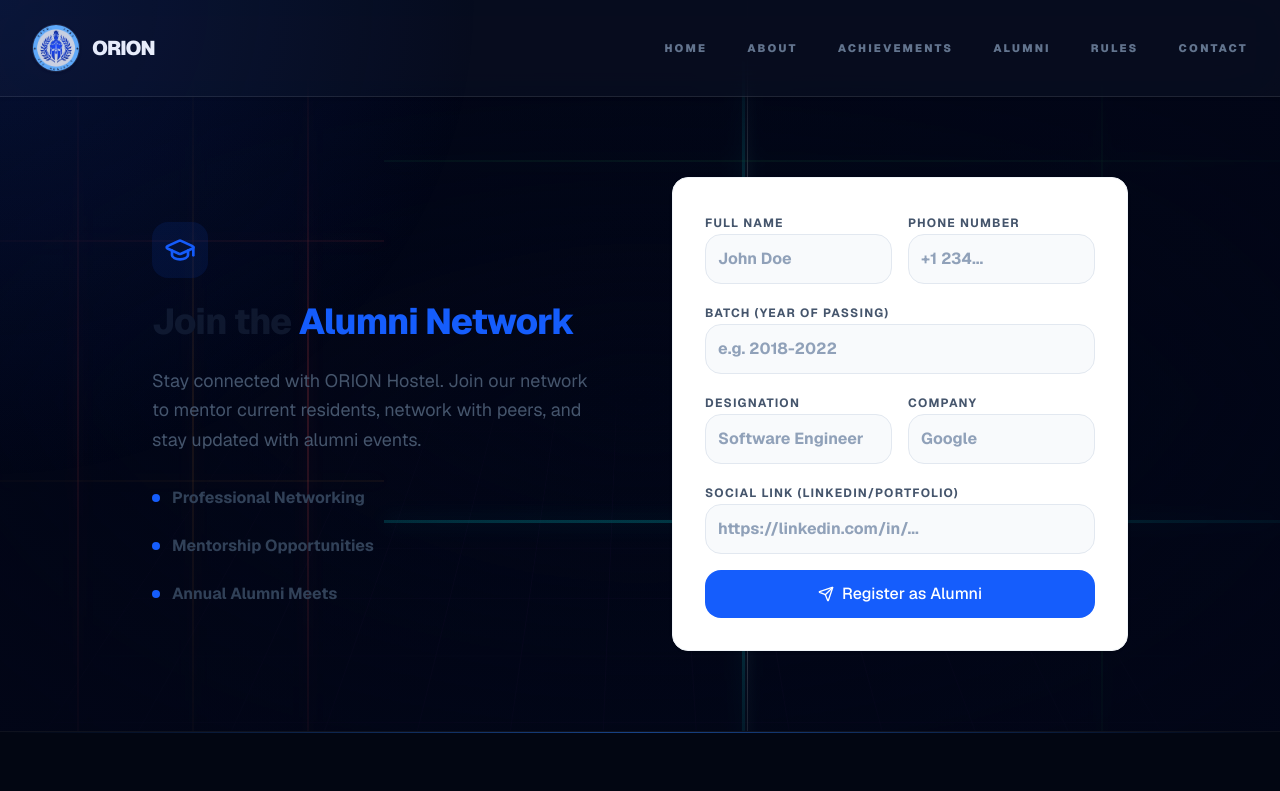
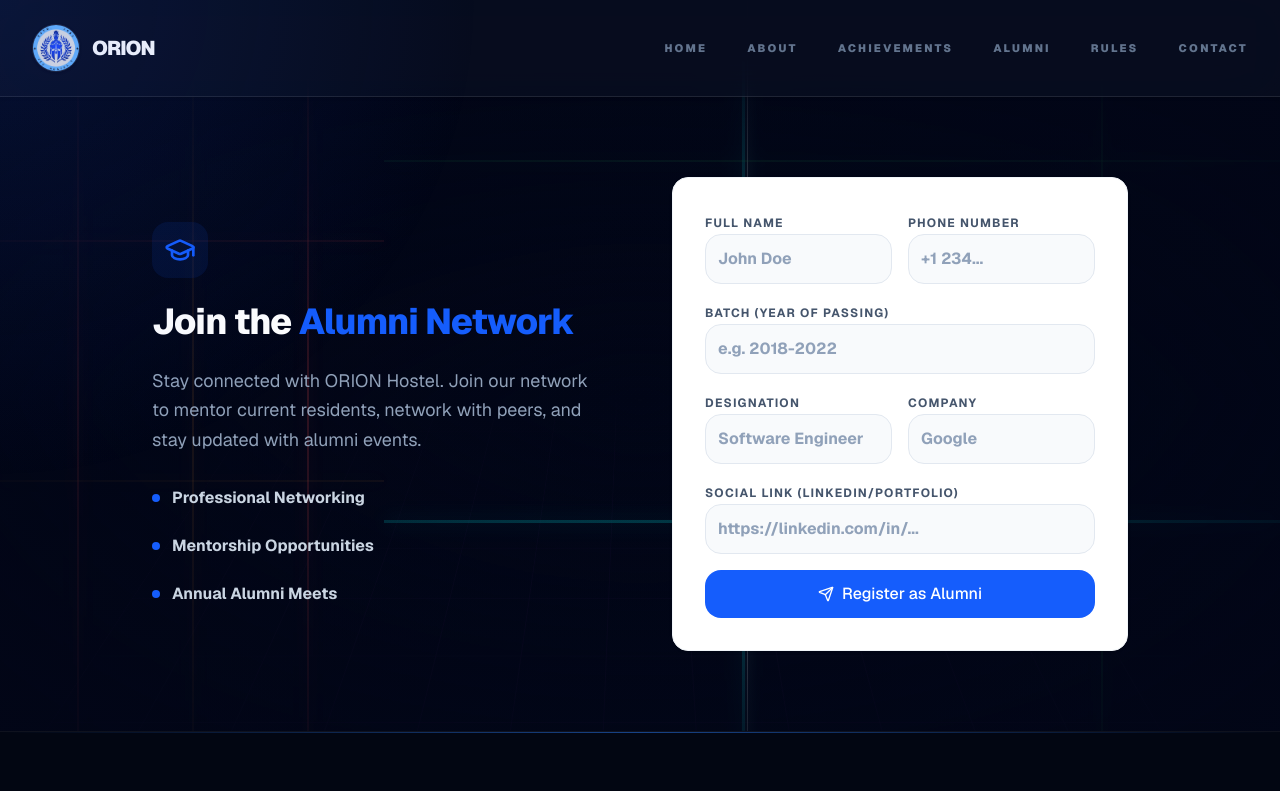
Before and after one commit to bhargabdeka-deka/hostel-portal, a Next.js app: page /alumni/register in a window 1280 px wide. Shown: the top 791 px of the page. Built offline with nearby package versions, Linux system fonts and the light colour scheme; a web font is replaced by a local one.

Commit message:
fix: corrected heading and text visibility on alumni registration page

```diff
--- a/app/(public)/alumni/register/page.tsx
+++ b/app/(public)/alumni/register/page.tsx
@@ -63,10 +63,10 @@ export default function AlumniRegistration() {
           <div className="inline-flex p-3 bg-blue-600/10 rounded-2xl mb-6">
             <GraduationCap className="w-8 h-8 text-blue-600" />
           </div>
-          <h1 className="text-4xl font-extrabold tracking-tight text-slate-900 mb-6">
+          <h1 className="text-4xl font-extrabold tracking-tight text-white mb-6">
             Join the <span className="text-blue-600">Alumni Network</span>
           </h1>
-          <p className="text-lg text-slate-600 mb-8 leading-relaxed">
+          <p className="text-lg text-slate-400 mb-8 leading-relaxed">
             Stay connected with ORION Hostel. Join our network to mentor current residents, network with peers, and stay updated with alumni events.
           </p>
 
@@ -74,7 +74,7 @@ export default function AlumniRegistration() {
             {["Professional Networking", "Mentorship Opportunities", "Annual Alumni Meets"].map((item, i) => (
               <div key={i} className="flex items-center gap-3">
                 <div className="flex-none w-2 h-2 bg-blue-600 rounded-full"></div>
-                <span className="font-bold text-slate-700">{item}</span>
+                <span className="font-bold text-slate-300">{item}</span>
               </div>
             ))}
           </div>
```
